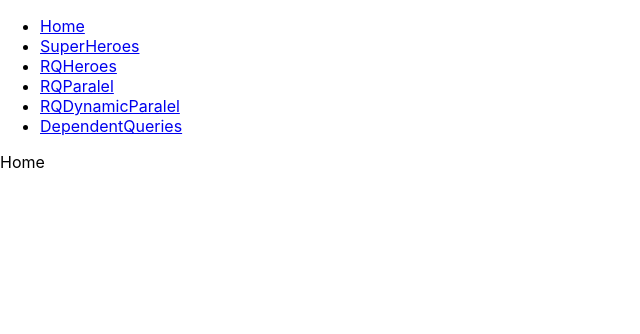
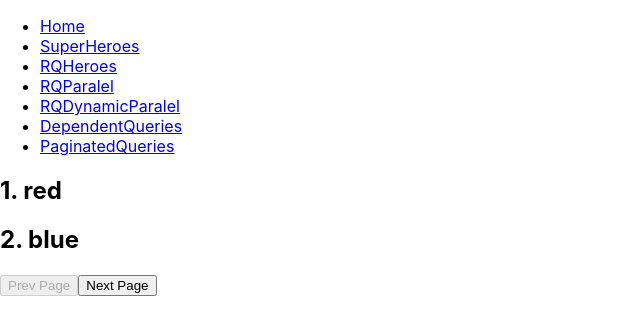
Before and after one commit to herohasan0/react-query-demo, a React (Create React App) app: page /rq-paginated in a window 1280 px wide. Shown: the top 334 px of the page, without its empty margins (0-640 px from the left). Built offline with nearby package versions, Linux system fonts and the light colour scheme; data requests are answered from the project's data file.

Commit message:
add paginated queries

```diff
--- a/src/App.js
+++ b/src/App.js
@@ -13,6 +13,8 @@
 import RQParelel from "./pages/RQParelel";
 import DynamicParalelQuery from "./pages/DynamicParalelQuery";
 import DependentQueries from "./pages/DependentQueries";
+
+import { PaginatedQueriesPage } from "./pages/PaginatedQueriesPage";
 
 const queryClient = new QueryClient();
 
@@ -41,6 +43,9 @@
               <li>
                 <Link to="/dependentQueries">DependentQueries</Link>
               </li>
+              <li>
+                <Link to="/rq-paginated">PaginatedQueries</Link>
+              </li>
             </ul>
           </nav>
 
@@ -65,6 +70,9 @@
             <Route path="/superheroes">
               <SuperHeroes />
             </Route>
+            <Route path="/rq-paginated">
+              <PaginatedQueriesPage />
+            </Route>
             <Route path="/">
               <Home />
             </Route>
--- /dev/null
+++ b/src/pages/PaginatedQueriesPage.jsx
@@ -0,0 +1,57 @@
+import { useState } from "react";
+import { useQuery } from "react-query";
+import axios from "axios";
+
+const fetchColors = (pageNumber) => {
+  return axios.get(`http://localhost:4000/colors?_limit=2&_page=${pageNumber}`);
+};
+
+export const PaginatedQueriesPage = () => {
+  const [pageNumber, setPageNumber] = useState(1);
+  const { isLoading, isError, error, data, isFetching } = useQuery(
+    ["colors", pageNumber],
+    () => fetchColors(pageNumber),
+    {
+      keepPreviousData: true,
+    }
+  );
+
+  if (isLoading) {
+    return <h2>Loading...</h2>;
+  }
+
+  if (isError) {
+    return <h2>{error.message}</h2>;
+  }
+
+  return (
+    <>
+      <div>
+        {data?.data.map((color) => {
+          return (
+            <div key={color.id}>
+              <h2>
+                {color.id}. {color.label}
+              </h2>
+            </div>
+          );
+        })}
+      </div>
+      <div>
+        <button
+          onClick={() => setPageNumber((page) => page - 1)}
+          disabled={pageNumber === 1}
+        >
+          Prev Page
+        </button>
+        <button
+          onClick={() => setPageNumber((page) => page + 1)}
+          disabled={pageNumber === 4}
+        >
+          Next Page
+        </button>
+      </div>
+      {isFetching && "Loading"}
+    </>
+  );
+};
```
